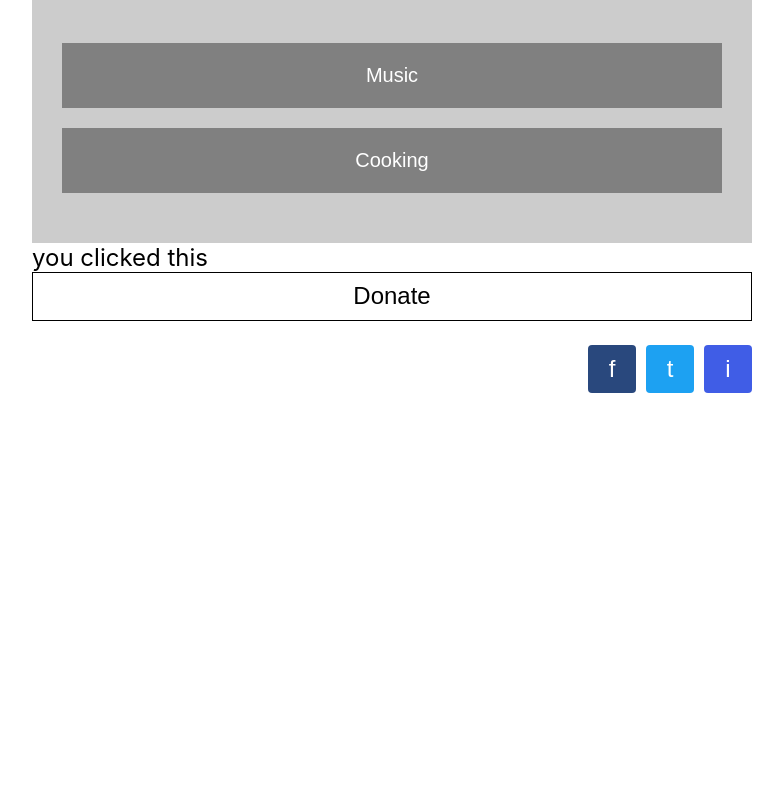
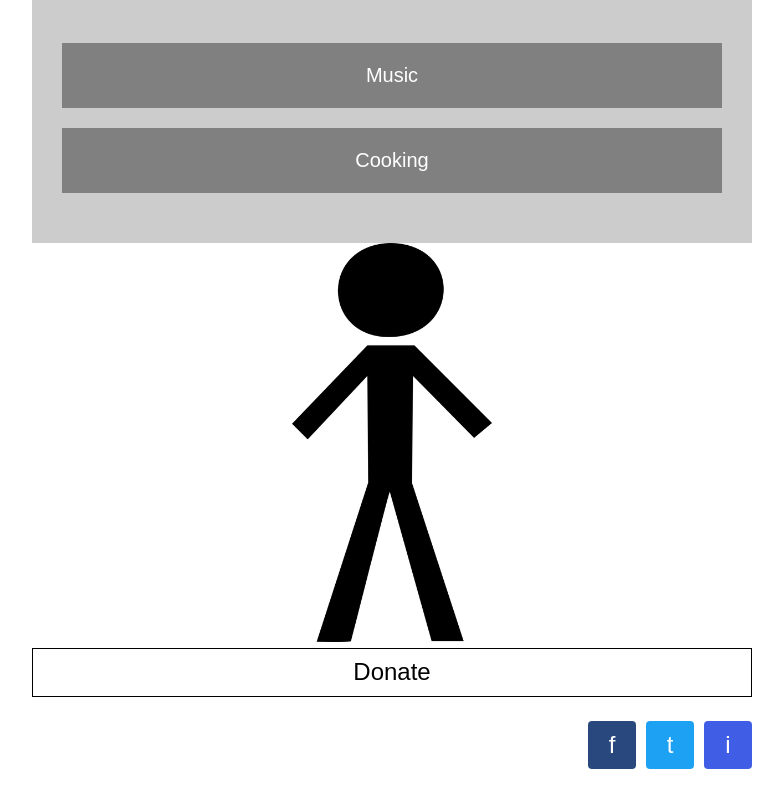
Before and after one commit to and-digital/hackathon-prostatecanceruk, a React (Create React App) app: page / in a window 1280 px wide. Shown: the part 334-1127 px from the top of the page, without its empty margins (248-1031 px from the left). Before the commit the page ends 800 px from the top, so only its background shows below. Built offline with nearby package versions, Linux system fonts and the light colour scheme.

Commit message:
Add stickman

```diff
--- a/src/App.css
+++ b/src/App.css
@@ -68,3 +68,13 @@
   background: #cccccc;
   text-align: center;
 }
+
+img {
+  width: 100%;
+  height: auto;
+}
+
+.img-container {
+  max-width: 200px;
+  margin: 0 auto;
+}
--- a/src/ManOfMen/ManOfMen.js
+++ b/src/ManOfMen/ManOfMen.js
@@ -1,9 +1,12 @@
 import React from 'react';
+import img from '../assets/stick-man.png'
 
 const ManOfMen = () => {
   return (
     <div className="mom-holder">
-      <div>you clicked this</div>
+      <div className="img-container">
+        <img src={img} />
+      </div>
     </div>
   );
 };
```
Also changed, not shown: src/assets/stick-man.png (added).
